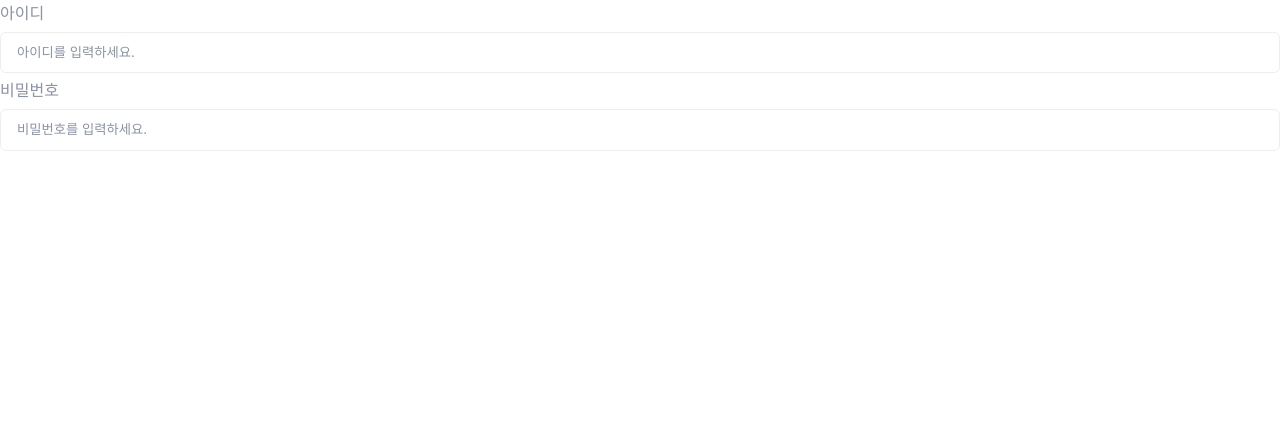
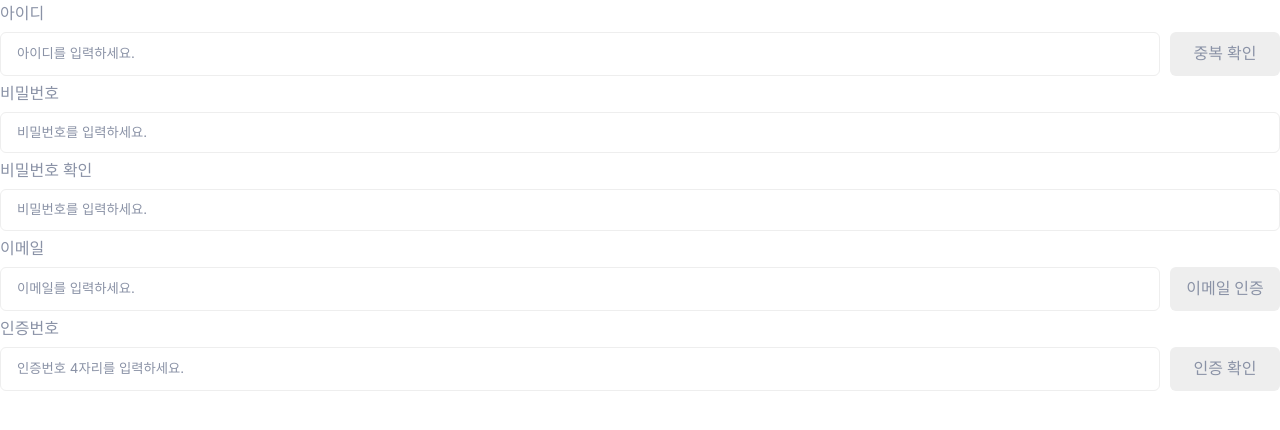
Before and after one commit to IceRoad00/front-end, a React (Create React App) app in the folder react/basic/: page / in a window 1280 px wide. Shown: the top 430 px of the page. Built offline with nearby package versions, Linux system fonts and the light colour scheme; a web font is replaced by a local one.

Commit message:
2024-04-05

```diff
--- a/react/basic/src/App.tsx
+++ b/react/basic/src/App.tsx
@@ -2,10 +2,12 @@
 import './App.css';
 import Component from './component/Component';
 import Sample from './component/Sample';
-import SignInContainer from './component/example/SignInContainer';
+import SignInContainer1 from './component_manage/example/SignInContainer1';
 import CurlyBraces from './component/CurlyBraces';
 import Properties from './component_manage/Properties';
 import InputBox from './component/example/InputBox';
+import ConditionalRedering from './component_manage/ConditionalRedering';
+import ListRedering from './component_manage/ListRedering';
 
 // JSX / TSX :
 // JSX (JavaScript XML) / TSX (TypeScript XML)
@@ -79,7 +81,9 @@
       {/* <SignInContainer /> */}
       {/* <CurlyBraces /> */}
       {/* <Properties /> */}
-      <SignInContainer />
+      <SignInContainer1 />
+      {/* <ConditionalRedering /> */}
+      {/* <ListRedering /> */}
     </>
   );
 }
--- /dev/null
+++ b/react/basic/src/component_manage/ConditionalRedering.tsx
@@ -0,0 +1,68 @@
+import React from 'react'
+
+// 조건부 랜더링 :
+// - 상황(조건)에 따라서 결과를 다르게 랜더링 하려고 할때 사용하는 방법
+// - if, &&, ? : 을 사용하는 방법이 존재
+
+function IfComponent({ number }: { number: number }) {
+    // if문을 이용한 조건부 랜더링 방법
+    // - 함수(컴포넌트 함수) 내부에서 return을 다르게 주는 방법
+
+    // ex number가 양수면 number 값을 h1이면서 빨간색으로 표시
+    if (number > 0) return (
+        <h1 style={{ color: 'red' }}>{number}</h1>
+    )
+    // 음수이면 number 값을 h3이면서 파란색으로 표시
+    // 위에서 결과값이 맞을 때 다음 검사를 하지 않기 위해 else if 사용
+    else if (number < 0) return (
+        <h3 style={{ color: 'blue' }}>{number}</h3>
+    )
+    // 0이면 number 값을 h2이면서 초록색으로 표시
+    else return (
+        <h2 style={{ color: 'green' }}>{number}</h2>
+    )
+}
+
+function AndComponent({ number }: { number: number }) {
+    // && 연산자를 이용한 조건부 랜더링
+    // - JSX 내부(return)에서 상황(조건)에 따라 다른 랜더링을 결정하고 싶을 때 사용
+
+    // ex) 만약 number가 양수면 '양수'를 랜더링
+    // if(number > 0) return '양수';
+    // 양수가 아니면 '양수가 아님' 랜더링
+    // if(number <= 0) return '양수가 아님';
+    // if(numbnr > 0) return '양수가 아님';
+    return (
+        <h1>
+            {number > 0 && '양수'}
+            {number <= 0 && '양수가 아님'}
+            {/* {number > 0 || '양수가 아님'} */}
+        </h1>
+    )
+}
+
+function ThreeTermComponent({ number }: { number: number }) {
+    // 삼항 연산자(? :)를 이용한 조건부 랜더링
+    // JSX 내부에서 (return 안) 상황(조건)에 따라서 서로 다른 랜더링을 하고 싶을 때 사용
+
+    // ex) number가 양수면 '양수', 음수면 '음수', 0이면 '영'
+    return(
+        <h1>{number > 0 ? '양수' : number < 0 ? '음수' : '영'}</h1>
+    )
+}
+export default function ConditionalRedering() {
+    return (
+        <>
+            <IfComponent number={5} />
+            <IfComponent number={-4} />
+            <IfComponent number={0} />
+
+            <AndComponent number={1} />
+            <AndComponent number={0} />
+
+            <ThreeTermComponent number={1} />
+            <ThreeTermComponent number={0} />
+            <ThreeTermComponent number={-1} />
+        </>
+    )
+}
--- /dev/null
+++ b/react/basic/src/component_manage/ListRedering.tsx
@@ -0,0 +1,67 @@
+import React from 'react'
+
+// 리스트 랜더링 :
+// - JSX 내부에서 반복적으로 랜더링하는 요소에 대해 반복 처리
+// - JSX 안에서는 for 혹은 while과 같은 반복문을 사용할 수 없음
+// - 리스트의 각종 메서드를 활용
+
+interface Human {
+    name: string;
+    age: number;
+    job: string;
+}
+
+function ListItem({name, age, job}: Human) {
+    return(
+        <div>
+            <h1>이름 : {name}</h1>
+            <h3>나이 : {age}</h3>
+            <h3>직업 : {job}</h3>
+        </div>
+    )
+}
+export default function ListRedering() {
+
+    const humans: Human[] = [
+        {name: '홍길동', age: 20, job: '학생'},
+        {name: '김철수', age: 30, job: '개발자'},
+        {name: '이영희', age: 27, job: '경찰'},
+        {name: '김민수', age: 12, job: '학생'}
+    ];
+
+    const students = humans.filter(item => item.job === '학생');
+
+    // humans.forEach((item, index) => {
+    //     return <ListItem name={item.name} age={item.age} job={item.job} />
+    // }); => undefined
+
+    // humans.map((item, index) => {
+    //     return <ListItem name={item.name} age={item.age} job={item.job} />
+    // }); => [ListItem, ListItem, ListItem, ListItem]
+
+    // humans.forEach((item, index) => {})
+
+    // - JSX에 리스트 고급 함수를 사용할 때 결과를 반환하는 함수를 사용해야함
+    // - foreach X -> map O
+    // - 특정 조건에 해당하는 요소만 출력하고 싶으면 filter 메서드를 응용해서 사용
+
+    // - 완전 단순한 반복(횟수 반복)을 사용할 땐 반복하고자하는 횟수의 길이를 가지는 배열을 생성해서 해당 배열로 반복작업
+    const count = new Array(3).fill(0);
+
+    return (
+        <>
+            {/* 배열을 JSX에 반환하면 배열의 각 요소를 하나씩 꺼내와서 랜더링 */}
+            {/* {['요소1', '요소2', '요소3']} */}
+
+            {/* forEach로 돌렸을때 결과값이 void나 undefied 반환*/}
+            {/* map으로 돌렸을 때 결과값이 배열로 반환 */}
+            {humans.map((item, index) => {
+                // return <ListItem name={item.name} age={item.age} job={item.job} />
+                return <ListItem key={index} {...item} /> })}
+
+            {humans.map(item => <ListItem key={item.name} {...item} />)}
+            {students.map(item => <ListItem key={item.name} {...item} />)}
+            {count.map((item) => <h1 key={item}>반복 아이템</h1>)}
+        </>
+    )
+}
--- a/react/basic/src/component_manage/Properties.tsx
+++ b/react/basic/src/component_manage/Properties.tsx
@@ -5,7 +5,8 @@
 // - 부모 컴포넌트에서는 HTML과 동일한 방식(속성명=데이터)로 전달
 // - 자식 컴포넌트에서는 JS의 매개변수 방식으로 받음
 // - 전달할 수 있는 데이터는 JS로 표현할 수 있는 모든 형태
-// - 컴포넌트가 리랜더링되는 기준+
+// - 컴포넌트가 리랜더링되는 기준
+// - Properties 부모 요소에서 자식 요소로 데이터 전송 O / 자식 요소에서 부모 요소로 데이터 전송 X
 
 // 타입스크립트가 있어 타입은 꼭 잡아줘야함.
 interface Props {
--- a/react/basic/src/component_manage/example/InputBox.tsx
+++ b/react/basic/src/component_manage/example/InputBox.tsx
@@ -2,20 +2,20 @@
 // 각각의 컨포넌트는 모두 export 가능하도록 내보내기
 import React from 'react';
 
-interface Props {
+export interface InputBoxProps {
     label: string;
     type: 'text' | 'password' | 'email' | 'number';
     placeholder: string;
-    buttonTitle: string;
+    buttonTitle?: string;
 }
 
-export default function InputBox({label, type, placeholder, buttonTitle}: Props) {
+export default function InputBox({label, type, placeholder, buttonTitle}: InputBoxProps) {
     return (
         <div className="input-box">
             <div className="input-label label">{label}</div>
             <div className="input-content-box">
                 <input className="input" type={type} placeholder={placeholder} />
-                <div className="input-disable-button">{buttonTitle}</div>
+                {buttonTitle && <div className="input-disable-button">{buttonTitle}</div>}
             </div>
             <div className="input-message"></div>
         </div>
--- /dev/null
+++ b/react/basic/src/component_manage/example/SignInContainer1.tsx
@@ -0,0 +1,43 @@
+import React from 'react';
+import InputBox, { InputBoxProps } from "./InputBox";
+import './style.css';
+import './common.css';
+
+const InputBoxes: InputBoxProps[] = [
+    {
+        label: '아이디',
+        type: 'text',
+        placeholder: '아이디를 입력하세요.',
+        buttonTitle: '중복 확인'
+    },{
+        label: '비밀번호',
+        type: 'password',
+        placeholder: '비밀번호를 입력하세요.'
+    },{
+        label: '비밀번호 확인',
+        type: 'password',
+        placeholder: '비밀번호를 입력하세요.'
+    },{
+        label: '이메일',
+        type: 'text',
+        placeholder: '이메일를 입력하세요.',
+        buttonTitle: '이메일 인증'
+    },
+    {
+        label: '인증번호',
+        type: 'text',
+        placeholder: '인증번호 4자리를 입력하세요.',
+        buttonTitle: '인증 확인'
+    },
+]
+
+export default function SignInContainer1() {
+
+    const InputBoxComponents = InputBoxes.map((item, index) => <InputBox key={index} {...item} />)
+
+    return (
+    <>
+        {InputBoxComponents}
+    </>
+    )
+}
```
Also changed, not shown: react/basic/src/component_manage/example/SignInContainer.tsx (deleted, +0 -12 lines).
